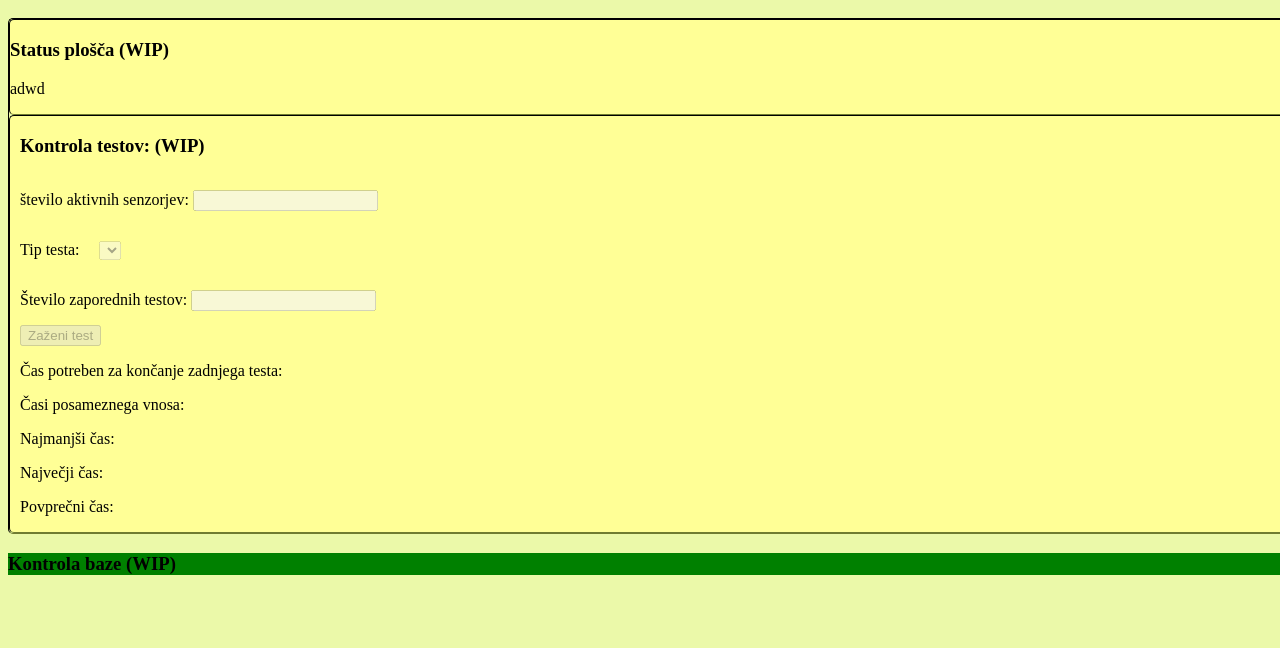
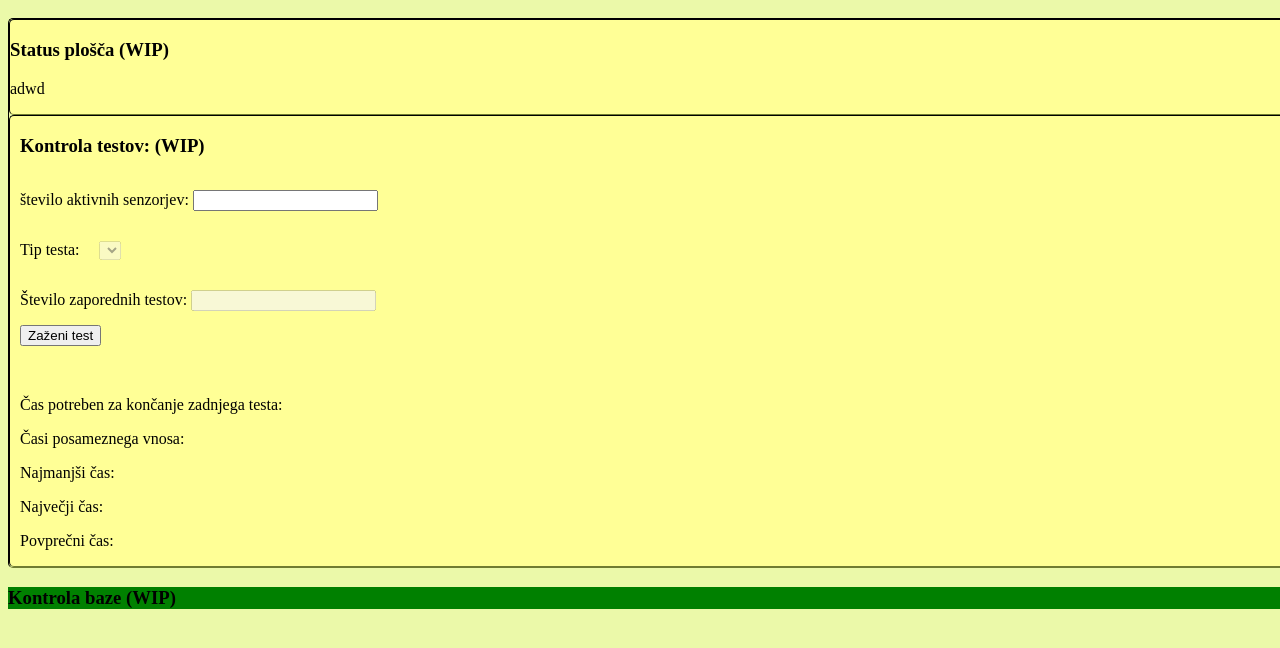
Before and after one commit to am9525/ZZRS-Seminarska, a website: page nodejs/view/ejs/index.ejs in a window 1280 px wide. Shown: the part 48-696 px from the top of the page. Drawn offline with nearby package versions, Linux system fonts and the light colour scheme; files that its build step writes are made by us from their sources.

Commit message:
[view/index.ejs] ejs datoteko sem pripravil na prejem podatkov iz node-a in na pošiljanje podatkov nazaj

```diff
--- a/nodejs/view/ejs/index.ejs
+++ b/nodejs/view/ejs/index.ejs
@@ -19,13 +19,15 @@
         </div>
         <div id="statusInnards2" class="internalSection  padd10l borderbox">
           <h3>Kontrola testov: (WIP)</h3>
+          <form method="post" action="/ZacniTestiranje">
           <p class="inline">število aktivnih senzorjev:</p>  <input id="tfStAktSenz" type="text" name="stASenz" class="inline">
           <br>
-          <p class="inline">Tip testa:</p><seldiv><select id="izbiraTesta" class="inline"></select></seldiv>
+          <p class="inline">Tip testa:</p><seldiv><select id="izbiraTesta" class="inline" name="izbTesta"></select></seldiv>
           <br>
           <p class="inline">Število zaporednih testov:</p> <input id="tfStZapTest" type="text" name="stZapTest" class="inline">
           <br>
           <input id="btZacTest" type="submit" value="Zaženi test" name="btZazTest">
+          </form>
           <br>
           <p>Čas potreben za končanje zadnjega testa:</p>
           <p>Časi posameznega vnosa:</p>
@@ -33,8 +35,8 @@
           <p>Največji čas:</p>
           <p>Povprečni čas:</p>
           <script>
-            $("#tfStAktSenz").attr("disabled", true);
-            $("#btZacTest").attr("disabled", true);
+            $("#tfStAktSenz").attr("disabled", false);
+            $("#btZacTest").attr("disabled", false);
             $("#tfStZapTest").attr("disabled", true);
             $("#izbiraTesta").attr("disabled", true);
 
```
